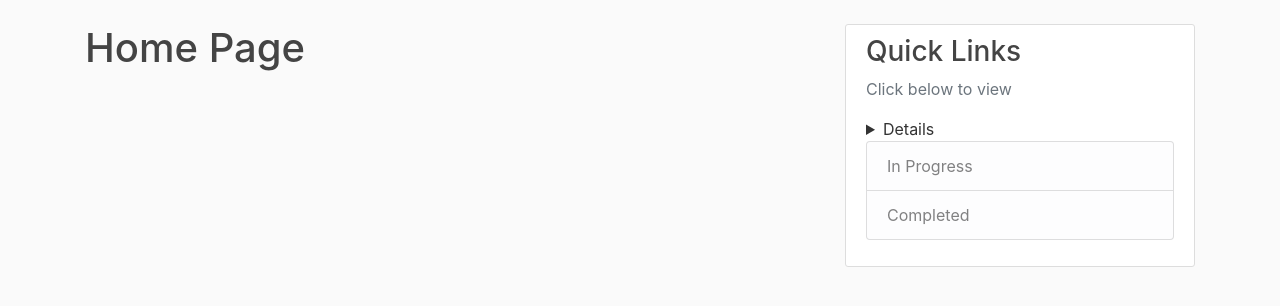
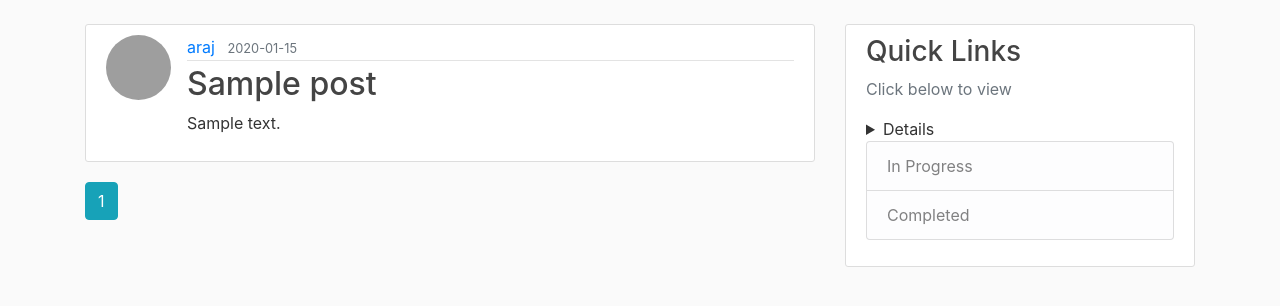
Before and after one commit to raj-arun/flask_app_with_user_login, a Flask app: template opex/templates/home.html in a window 1280 px wide. Shown: the part 56-362 px from the top of the page. Run offline with Flask 2, Linux system fonts and the light colour scheme; data comes from the database, SQL or seed files in the repository; tables that the repository leaves empty hold one stand-in row (values such as "Sample post"); the template is opened without the code that fills it: values that come from a table or form of the project are taken from there, most other values are stand-ins (such as "Sample title", 1, 10 or a date in 2020); some libraries are stand-ins or nearby versions; grey boxes are pictures that could not be loaded.

Commit message:
Added Pagination To the Home Page
type: feat

  - Added Pagination to the Home Page
  - Blog Posts to be sorted in descending order of Post Date

```diff
--- a/opex/templates/home.html
+++ b/opex/templates/home.html
@@ -1,5 +1,28 @@
 {% extends "layout.html" %}
 
 {% block content%}
-	<h1> Home Page </h1>
+    {% for post in posts.items %}
+        <article class="media content-section">
+          <img class="rounded-circle article-img" src="{{ url_for('static', filename='profile pics/' + post.author.image_file) }}">
+          <div class="media-body">
+            <div class="article-metadata">
+              <a class="mr-2" href="#">{{ post.author.username }}</a>
+              <small class="text-muted">{{ post.date_posted.strftime('%Y-%m-%d') }}</small>
+            </div>
+            <h2><a class="article-title" href="{{ url_for('post', post_id=post.post_id) }}">{{ post.title }}</a></h2>
+            <p class="article-content">{{ post.content }}</p>
+          </div>
+        </article>
+    {% endfor %}
+    {% for page_num in posts.iter_pages(left_edge =1, right_edge=1, left_current=1, right_current=2) %}
+    	{% if page_num %}
+    		{% if posts.page == page_num %}
+    			<a href="{{ url_for('home', page=page_num) }}" class="btn btn-info mb-4"> {{ page_num }}</a>
+    		{% else %}
+    			<a href="{{ url_for('home', page=page_num) }}" class="btn btn-outline-info mb-4"> {{ page_num }}</a>
+    		{% endif %}
+    	{% else %}
+			...
+    	{% endif %}
+    {% endfor %}
 {% endblock %}
```
